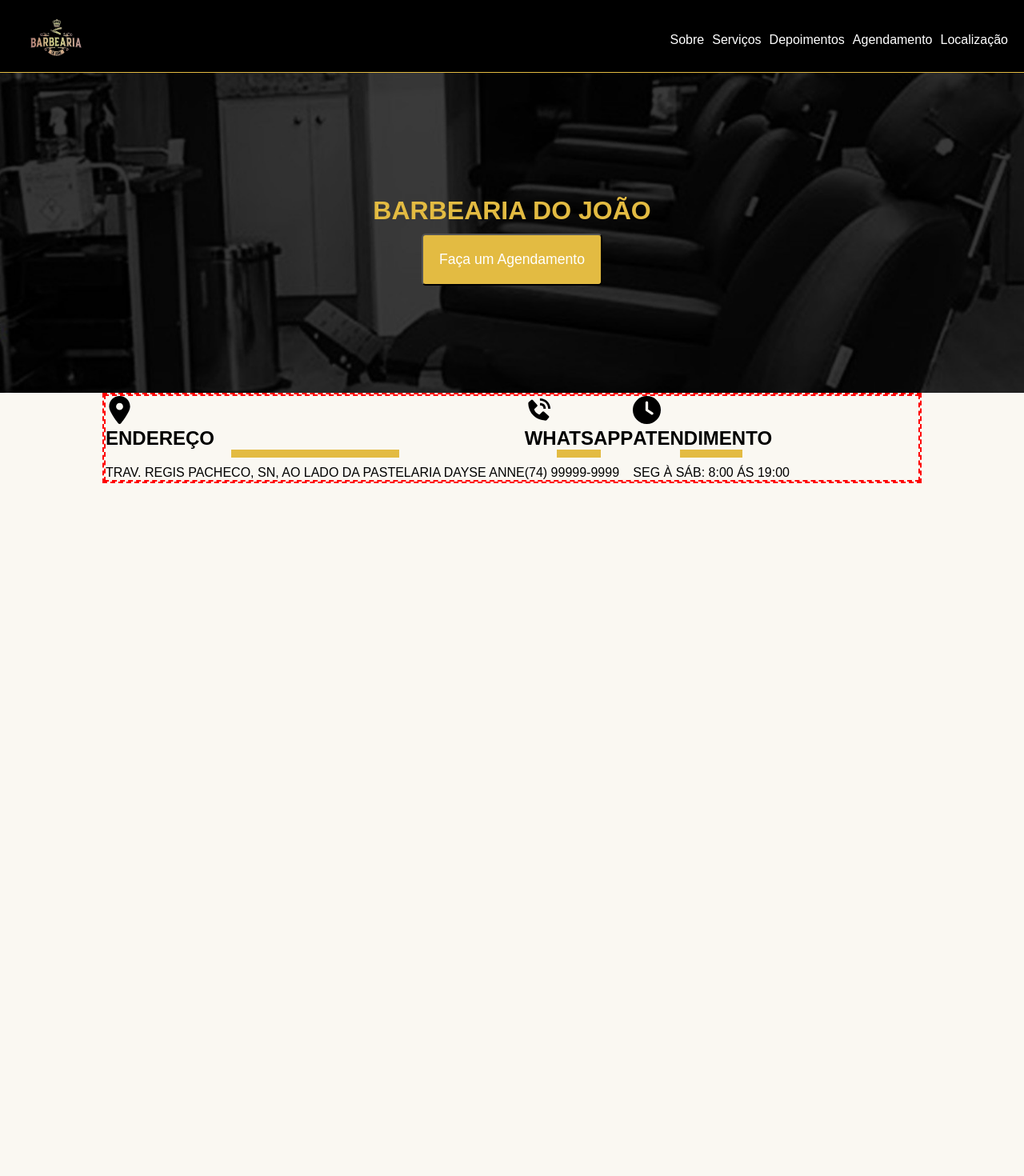
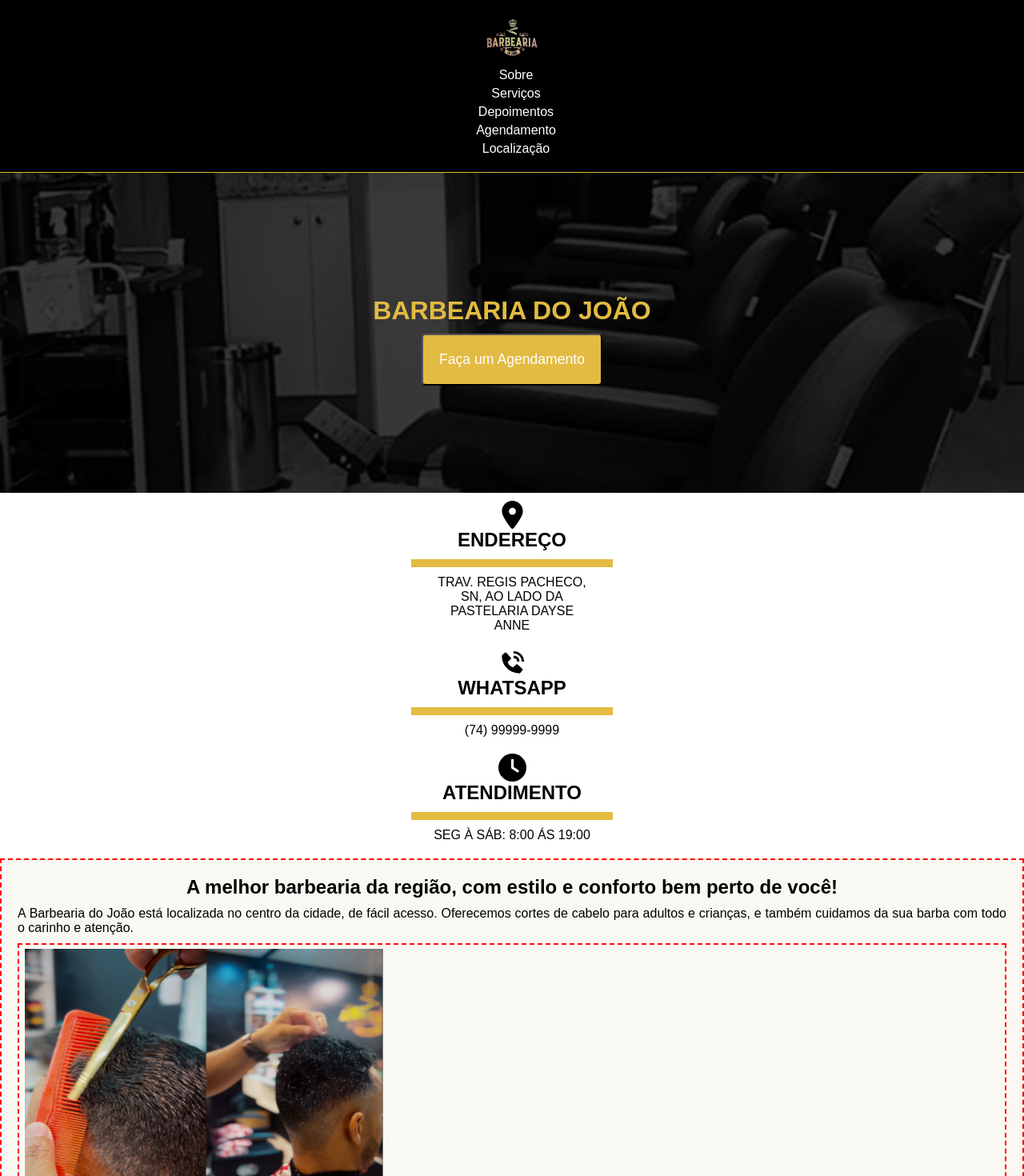
Before and after one commit to mmnc12/barbearia_projeto, a Next.js app: page / in a window 1280 px wide. Shown: the top 1470 px of the page at 80% size. Before the commit the page ends 800 px from the top, so only its background shows below. Built offline with nearby package versions, Linux system fonts and the light colour scheme.

Commit message:
projeto_barbearia

```diff
--- a/src/app/page.js
+++ b/src/app/page.js
@@ -31,7 +31,6 @@ export default function Home() {
 
         {/* Inicio contato */}
         <section className={estilos.end_contato}>
-          <div className={estilos.container_endereco}>
           <div className={estilos.endereco}>
             <FaLocationDot className={estilos.icon} />
             <h2>ENDEREÇO</h2>
@@ -50,10 +49,20 @@ export default function Home() {
             <div className={estilos.linha}></div>
             <p>SEG À SÁB: 8:00 ÁS 19:00</p>
           </div>
-          </div>
         </section>
         {/* Fim contato */}
 
+        <section className={estilos.qualificacao}>
+          <article>
+            <h2>A melhor barbearia da região, com estilo e conforto bem perto de você!</h2>
+            <p>
+              A Barbearia do João está localizada no centro da cidade, de fácil acesso. Oferecemos cortes de cabelo para adultos e crianças, e também cuidamos da sua barba com todo o carinho e atenção.
+            </p>
+          </article>
+          <aside>
+            <img src="img21cab.png" alt="imagem de corte de cabelo" />
+          </aside>
+        </section>
       </main>
     </div>
   );
--- a/src/app/page.module.css
+++ b/src/app/page.module.css
@@ -16,12 +16,14 @@
 .page>main>header {
   background-color: black;
   display: flex;
-  justify-content: space-between;
+  justify-content: center;
   align-items: center;
-  flex-flow: row wrap;
+  flex-flow: column wrap;
   padding: 20px;
   width: 100%;
   border-bottom: 1px solid #e3bb42ff;
+  text-align: center;
+  gap: 5px;
 }
 
 .page>main>header>img {
@@ -31,8 +33,9 @@
 
 .page>main>header>nav {
   display: flex;
-  flex-flow: row wrap;
+  flex-flow: column wrap;
   margin-top: 10px;
+  gap: 5px;
 }
 
 .page>main>header>nav>a {
@@ -59,7 +62,7 @@ section.banner {
   color: #e3bb42ff;
   justify-content: center;
   align-items: center;
-  position: relative;
+  /* position: relative; */
 }
 
 section.banner > h1 {
@@ -84,56 +87,79 @@ section.banner > button:hover {
 /* Fim css banner */
 
 /* css contato */
-/* section.end_contato {
-  border: 2px dashed red;
+section.end_contato {
   background-color: white;
   display: flex;
-  max-width: 1024px;
-  margin: auto;
-  justify-content: space-evenly;
-  flex-flow: row wrap;
+  /* max-width: 1024px; */
+  width: 100%;
+  /* margin: auto; */
+  justify-content: center;
+  gap: 10px;
+  flex-flow: column wrap;
   padding: 10px;
-  position: absolute;
+  /* position: absolute;
   top: 50%;
   left: 50%;
 
-  transform: translate(-50%, 30%);
-} */
-
-/* section.end_contato > div {
-  width: 200px;
-  text-align: center;
-  border: 2px dashed red;
-} */
-
-section.end_contato {
-  max-width: 1024px;
-  border: 2px dashed red;
-  margin: auto;
+  transform: translate(-50%, 40%); */
 }
 
-.container_endereco {
+section.end_contato > div {
   display: flex;
-  border: 2px dashed red;
+  flex-direction: column;
+  width: 100%;
+  text-align: center;
+  justify-content: center;
 }
 
 .icon {
   width: 35px;
   height: 35px;
+  margin: auto;
 }
 
-section.end_contato > div > h2 {
-  margin-bottom: 10px;
+.end_contato > div > h2 {
+  width: 200px;
+  margin: 0px auto 10px;
 }
 
 div.linha {
   border-bottom: 10px solid #e3bb42ff;
-  width: 40%;
+  width: 20%;
   text-align: center;
-  margin: auto;
-  margin-bottom: 10px;
+  margin: 0px auto 10px;
 }
 
 section.end_contato > div > p {
   text-align: center;
+  width: 200px;
+  margin: 0px auto 10px;
 }
+/* Fim css contato */
+
+section.qualificacao {
+  display: flex;
+  justify-content: center;
+  width: 100%;
+  padding: 20px;
+  overflow: hidden;
+  flex-flow: column nowrap;
+  border: 2px dashed red;
+}
+
+section.qualificacao > article > h2 {
+  text-align: center;
+  margin-bottom: 10px;
+}
+
+section.qualificacao > article > p {
+  text-align: justify;
+  margin-bottom: 10px;
+}
+
+section.qualificacao > aside {
+  border: 2px dashed red;
+  padding: 5px;
+  overflow: hidden;
+
+}
```
Also changed, not shown: public/img21cab.png (added), public/img2cab.png (added). Lines whose indentation alone changed are shown as unchanged.
